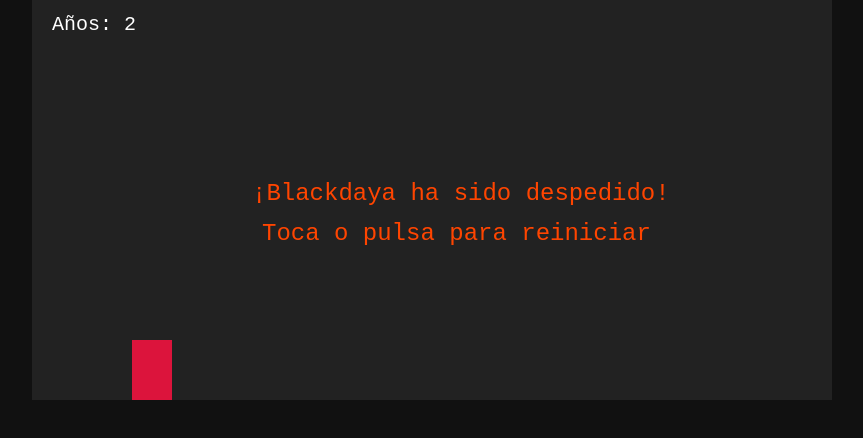
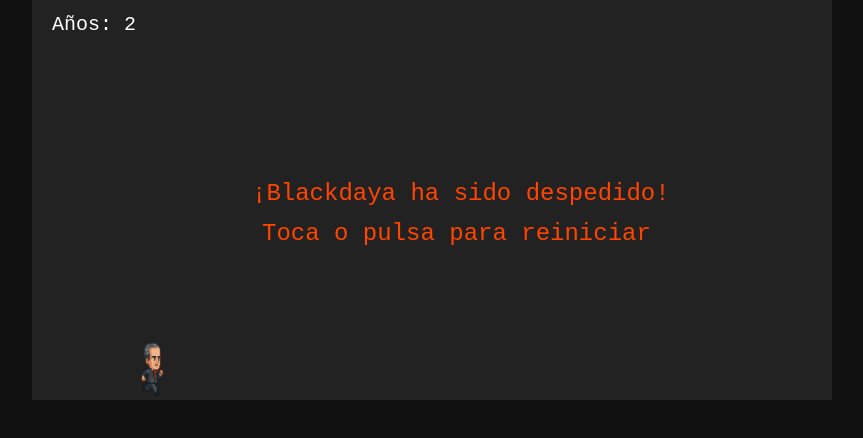
Before and after one commit to StickyBonesJr/bdaya_game, a plain HTML site: page index.html in a window 1280 px wide. Shown: the whole page, without its empty margins (208-1071 px from the left). Drawn offline with Linux system fonts and the light colour scheme.

Commit message:
Update index.html

```diff
--- a/index.html
+++ b/index.html
@@ -2,7 +2,7 @@
 <html lang="es">
 <head>
   <meta charset="UTF-8">
-  <title>Blackdaya v1.1 – Mecánicas Finales</title>
+  <title>Blackdaya v1.1 – Sprite Integrado</title>
   <style>
     body { margin: 0; background: #111; }
     canvas {
@@ -31,6 +31,10 @@ let efectoActivo = null;
 let efectoTimeout = null;
 let inmuneSegundosRestantes = 0;
 let clickBloqueado = false;
+
+// Sprite de Blackdaya desde GitHub
+const imgBlackdaya = new Image();
+imgBlackdaya.src = "https://raw.githubusercontent.com/stickybonesjr/bdaya_game/main/assets/blackdaya_estatico.png";
 
 const jugador = {
   x: 100,
@@ -192,7 +196,7 @@ function actualizarProyectiles() {
       ) {
         obstáculos.splice(i, 1);
         p.destruido = true;
-        años++; // suma un año al destruir con proyectil
+        años++;
       }
     });
   });
@@ -212,8 +216,12 @@ function actualizarJugador() {
 }
 
 function dibujarJugador() {
-  ctx.fillStyle = jugador.vivo ? "skyblue" : "crimson";
-  ctx.fillRect(jugador.x, jugador.y, jugador.w, jugador.h);
+  if (imgBlackdaya.complete && imgBlackdaya.naturalWidth > 0) {
+    ctx.drawImage(imgBlackdaya, jugador.x, jugador.y, jugador.w, jugador.h);
+  } else {
+    ctx.fillStyle = jugador.vivo ? "skyblue" : "crimson";
+    ctx.fillRect(jugador.x, jugador.y, jugador.w, jugador.h);
+  }
 }
 
 function dibujarObstáculos() {
```
